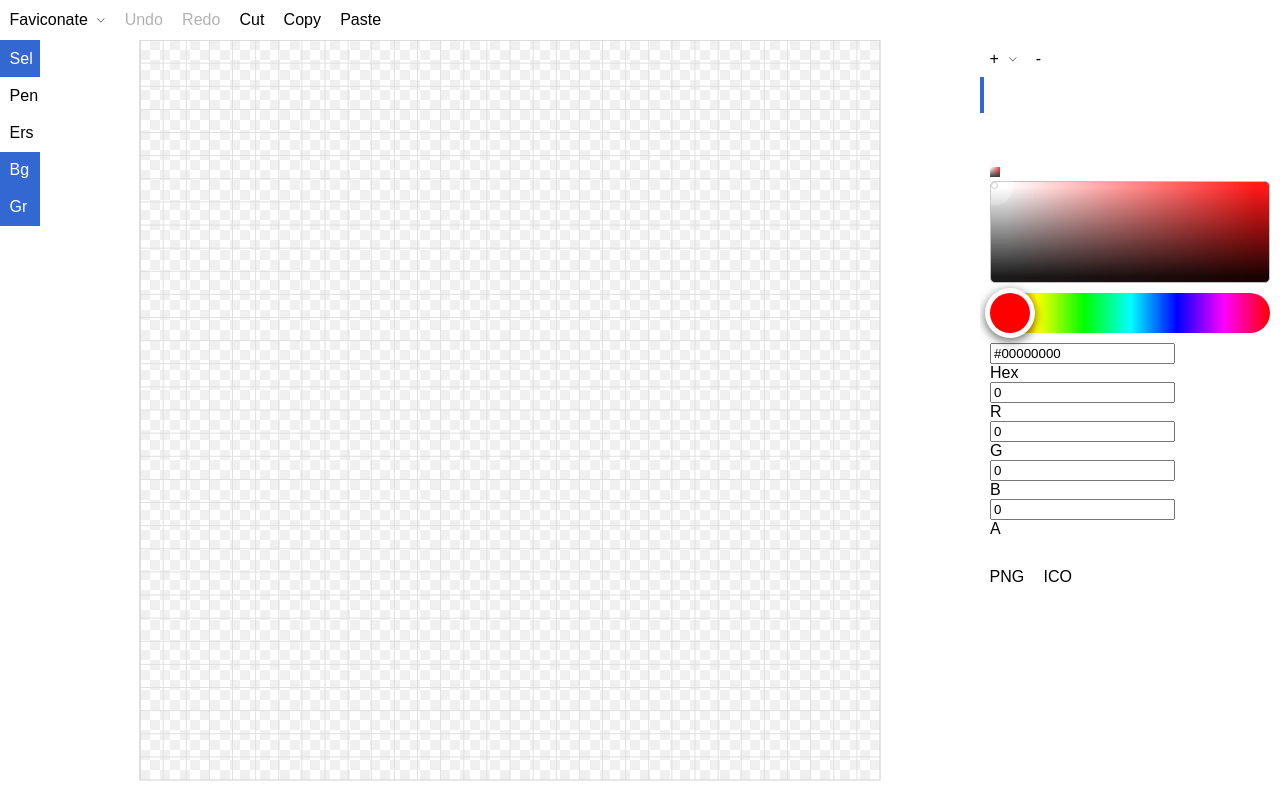
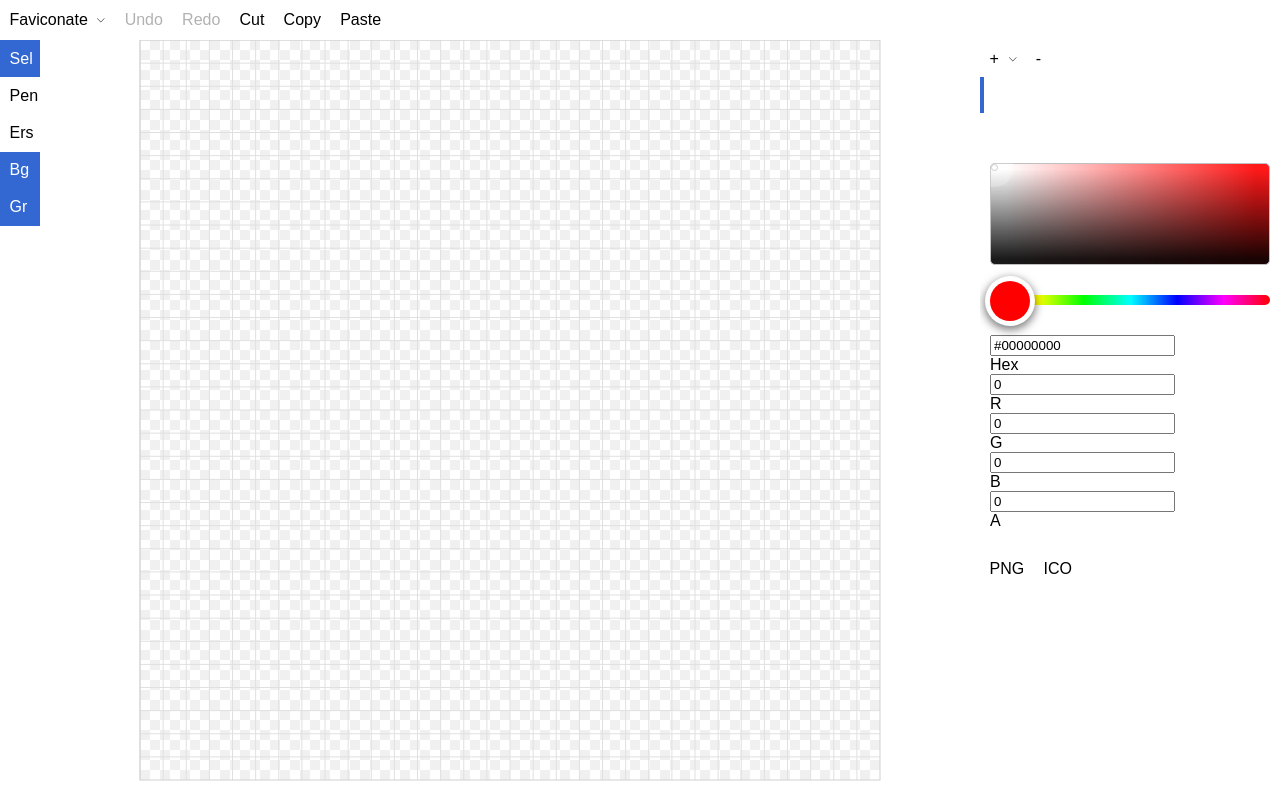
Before and after one commit to menendezpoo/faviconate, a React (Create React App) app: page / in a window 1280 px wide. Built offline with nearby package versions, Linux system fonts and the light colour scheme; the HTML template or start-up script is replaced by a standard one.

Commit message:
Add click/touch reaction on range background

```diff
--- a/src/hui/items/ColorPicker.scss
+++ b/src/hui/items/ColorPicker.scss
@@ -44,8 +44,11 @@
 
     &.slider-1d{
       .ui-range{
+        height: 10px;
+        margin: 30px 0;
         .handle{
           box-shadow: 0 0 0 5px white, 0 3px 9px 6px rgba(0,0,0,0.5);
+          margin-top: -14px;
         }
       }
     }
--- a/src/hui/items/ColorPicker.tsx
+++ b/src/hui/items/ColorPicker.tsx
@@ -220,7 +220,6 @@ export class ColorPicker extends React.Component<ColorPickerProps, ColorPickerSt
             <div className="ui-color-picker">
                 <div className="layer swatch"><div className="swatch" style={{background: color.cssRgba}}/></div>
                 <div className="layer slider-2d">
-                        <img src={satImg} alt=""/>
                     <Range
                         min={makeSz(0,0)}
                         max={makeSz(100, 100)}
--- a/src/hui/items/Range.tsx
+++ b/src/hui/items/Range.tsx
@@ -20,6 +20,7 @@ export interface SliderState{
 interface GestureData{
     clientX: number;
     clientY: number;
+    target: EventTarget | null;
 }
 
 export class Range extends React.Component<SliderProps, SliderState>{
@@ -145,10 +146,17 @@ export class Range extends React.Component<SliderProps, SliderState>{
         this.dragging = true;
 
         // Save handle offset
-        if (this.handleRef.current){
+        if (this.refsReady){
             const {handle} = this.boundingRects();
-            this.handleOffset = makePt(e.clientX - handle.left, e.clientY - handle.top);
+            if (e.target === this.handleRef.current){
+                this.handleOffset = makePt(e.clientX - handle.left, e.clientY - handle.top);
+            }else{
+                this.handleOffset = makePt(handle.width/2, handle.height/2);
+            }
+
         }
+
+        this.pointingGestureMove(e);
 
     }
 
@@ -222,7 +230,9 @@ export class Range extends React.Component<SliderProps, SliderState>{
             <div ref={this.containerRef}
                  className="ui-range"
                  tabIndex={0}
-                 style={containerStyle}>
+                 style={containerStyle}
+                 onMouseDown={e => this.handleMouseDown(e)}
+                 onTouchStart={e => this.handleTouchStart(e)}>
                 <div
                     ref={this.handleRef}
                     className="handle"
```
Also changed, not shown: 2 other files (tests, documents, lock files or other folders).
